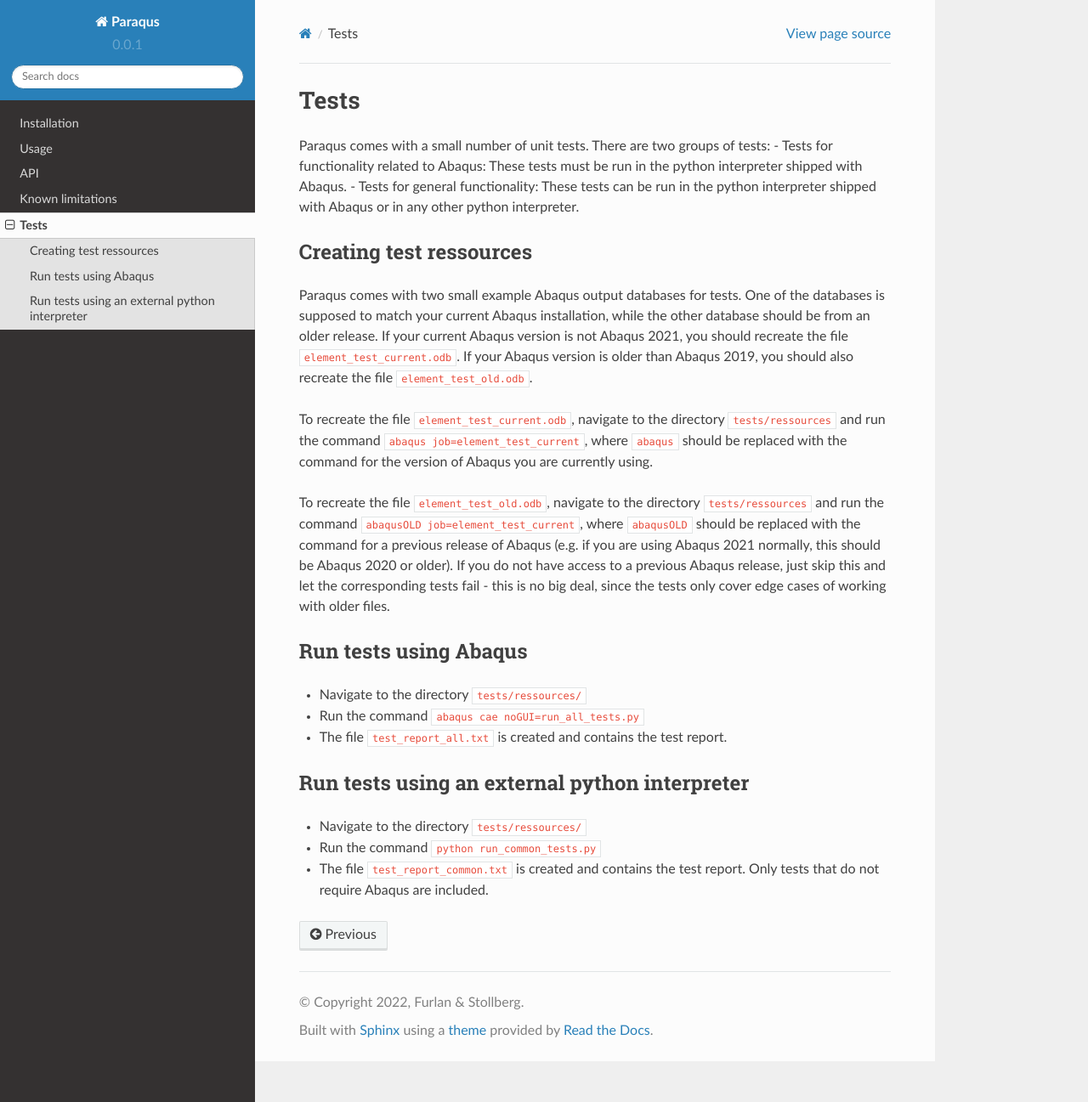
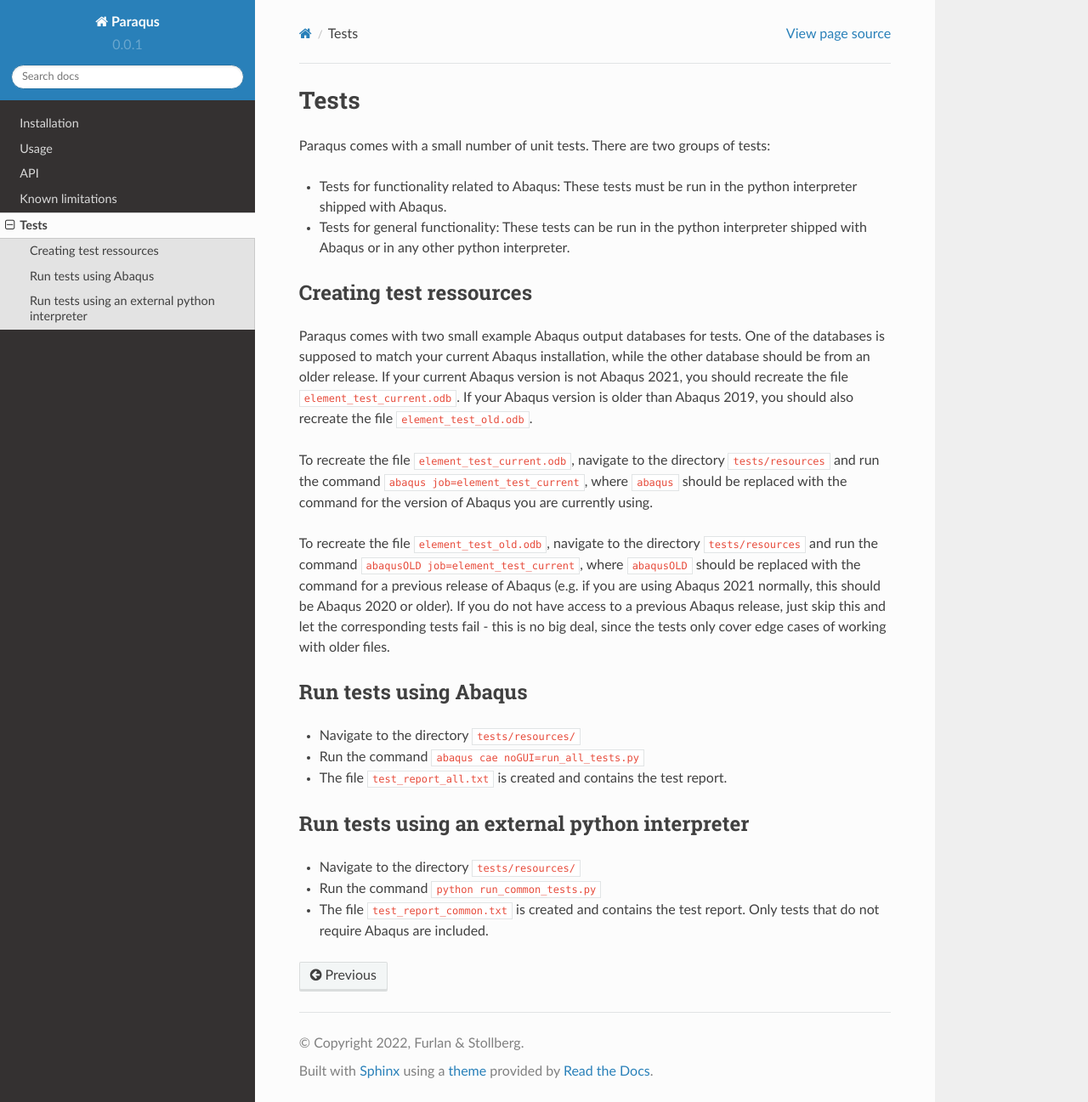
Before and after one commit to tmfrln/paraqus, a Sphinx documentation site: the page built from doc/source/tests.rst, in a window 1280 px wide and 1297 px high. Shown: the whole window at 85% size. Built offline with Sphinx 7.4.7 and the Read the Docs theme 2.0.0, drawn with Linux system fonts in a browser that asks for light colours.

Commit message:
Spelling errors in tests docs

```diff
--- a/doc/source/tests.rst
+++ b/doc/source/tests.rst
@@ -2,6 +2,7 @@ Tests
 =====
 
 Paraqus comes with a small number of unit tests. There are two groups of tests:
+
 - Tests for functionality related to Abaqus: These tests must be run in the python interpreter shipped with Abaqus.
 - Tests for general functionality: These tests can be run in the python interpreter shipped with Abaqus or in any other python interpreter.
 
@@ -10,15 +11,15 @@ Creating test ressources
 
 Paraqus comes with two small example Abaqus output databases for tests. One of the databases is supposed to match your current Abaqus installation, while the other database should be from an older release. If your current Abaqus version is not Abaqus 2021, you should recreate the file ``element_test_current.odb``. If your Abaqus version is older than Abaqus 2019, you should also recreate the file ``element_test_old.odb``.
 
-To recreate the file ``element_test_current.odb``, navigate to the directory ``tests/ressources`` and run the command ``abaqus job=element_test_current``, where ``abaqus`` should be replaced with the command for the version of Abaqus you are currently using.
+To recreate the file ``element_test_current.odb``, navigate to the directory ``tests/resources`` and run the command ``abaqus job=element_test_current``, where ``abaqus`` should be replaced with the command for the version of Abaqus you are currently using.
 
-To recreate the file ``element_test_old.odb``, navigate to the directory ``tests/ressources`` and run the command ``abaqusOLD job=element_test_current``, where ``abaqusOLD`` should be replaced with the command for a previous release of Abaqus (e.g. if you are using Abaqus 2021 normally, this should be Abaqus 2020 or older). If you do not have access to a previous Abaqus release, just skip this and let the corresponding tests fail - this is no big deal, since the tests only cover edge cases of working with older files.
+To recreate the file ``element_test_old.odb``, navigate to the directory ``tests/resources`` and run the command ``abaqusOLD job=element_test_current``, where ``abaqusOLD`` should be replaced with the command for a previous release of Abaqus (e.g. if you are using Abaqus 2021 normally, this should be Abaqus 2020 or older). If you do not have access to a previous Abaqus release, just skip this and let the corresponding tests fail - this is no big deal, since the tests only cover edge cases of working with older files.
 
 
 Run tests using Abaqus
 ----------------------
 
-- Navigate to the directory ``tests/ressources/``
+- Navigate to the directory ``tests/resources/``
 - Run the command ``abaqus cae noGUI=run_all_tests.py``
 - The file ``test_report_all.txt`` is created and contains the test report.
 
@@ -26,6 +27,6 @@ Run tests using Abaqus
 Run tests using an external python interpreter
 ----------------------------------------------
 
-- Navigate to the directory ``tests/ressources/``
+- Navigate to the directory ``tests/resources/``
 - Run the command ``python run_common_tests.py``
 - The file ``test_report_common.txt`` is created and contains the test report. Only tests that do not require Abaqus are included.
```
